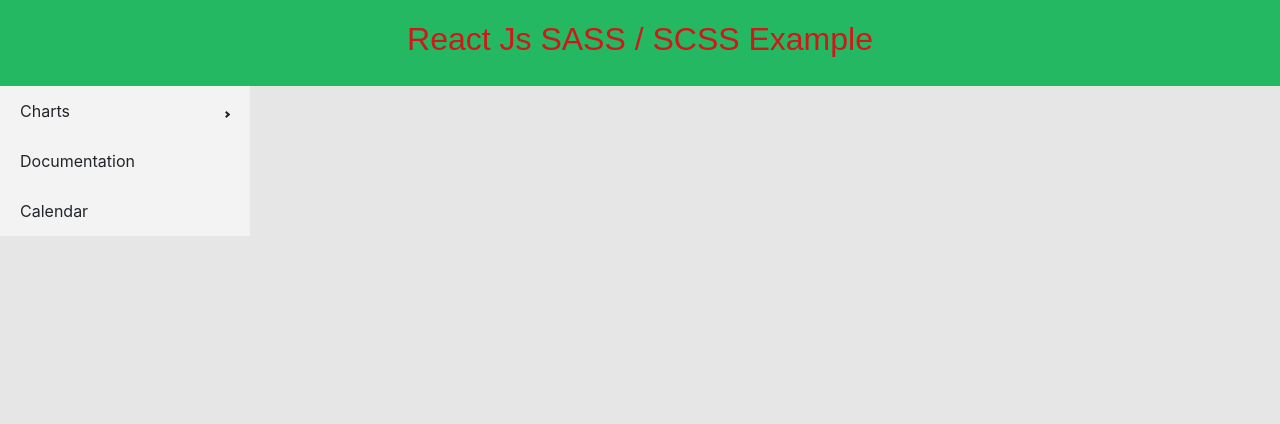
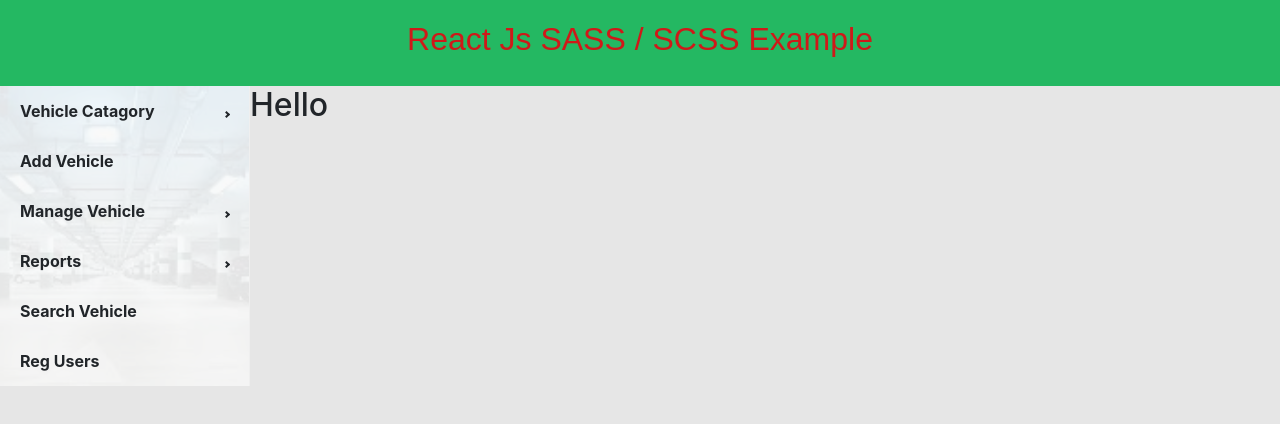
Before and after one commit to yasinabdmahmood/Vehicle-parking-managment-system, a React (Create React App) app: page / in a window 1280 px wide. Shown: the top 424 px of the page. Built offline with nearby package versions, Linux system fonts and the light colour scheme.

Commit message:
Add side bar sections

```diff
--- a/src/components/home/Home.js
+++ b/src/components/home/Home.js
@@ -1,24 +1,57 @@
 import React from 'react'
 import styles from './home.module.scss'
+import parking from '../../assets/images/parking.png'
 import { Sidebar, Menu, MenuItem, SubMenu } from 'react-pro-sidebar'
 function Home() {
+  const st1 = {
+    fontSize: '1rem',
+    fontWeight: 'bold',
+    backgroundRepeat: 'repeat',
+     position: 'relative',
+  '&::before': {
+    content: '"Some text before"',
+    position: 'absolute',
+    left: 0,
+    top: 0
+  },
+  };
+  const st2 ={
+    background: 'inherit'
+    }
   return (
     <>
     <div className={styles["scssClass"]}>
       <h2>React Js SASS / SCSS Example</h2>
     </div>
 
+    <div style={{
+      display: 'flex',
+      alignItems: 'stretch',
+    }}>
+      <Sidebar breakPoint='sm' image={parking} rootStyles={st1} >
+        <Menu rootStyles={st2}>
+          <SubMenu label="Vehicle Catagory">
+            <MenuItem>Add Category</MenuItem>
+            <MenuItem>Manage Category</MenuItem>
+          </SubMenu>
+          <MenuItem> Add Vehicle </MenuItem>
+          <SubMenu label="Manage Vehicle">
+            <MenuItem>Manage In Vehicle</MenuItem>
+            <MenuItem>Manage Out Vehicle</MenuItem>
+          </SubMenu>
+          <SubMenu label="Reports">
+            <MenuItem>Between Dates Reports</MenuItem>
+          </SubMenu>
+          <MenuItem> Search Vehicle </MenuItem>
+          <MenuItem> Reg Users </MenuItem>
+        </Menu>
+      </Sidebar>
+      <div style={{flexGrow: '1'}}>
+      <h2>Hello</h2>
+      </div>
 
-    <Sidebar>
-      <Menu>
-        <SubMenu label="Charts">
-          <MenuItem> Pie charts </MenuItem>
-          <MenuItem> Line charts </MenuItem>
-        </SubMenu>
-        <MenuItem> Documentation </MenuItem>
-        <MenuItem> Calendar </MenuItem>
-      </Menu>
-    </Sidebar>
+    </div>
+
     </>
 
   )
```
Also changed, not shown: src/assets/images/parking.png (added).
